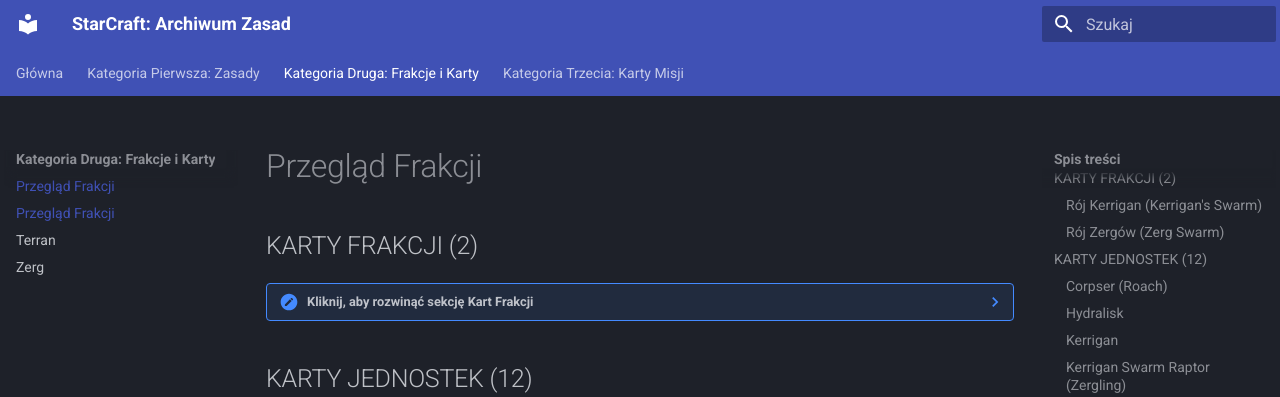
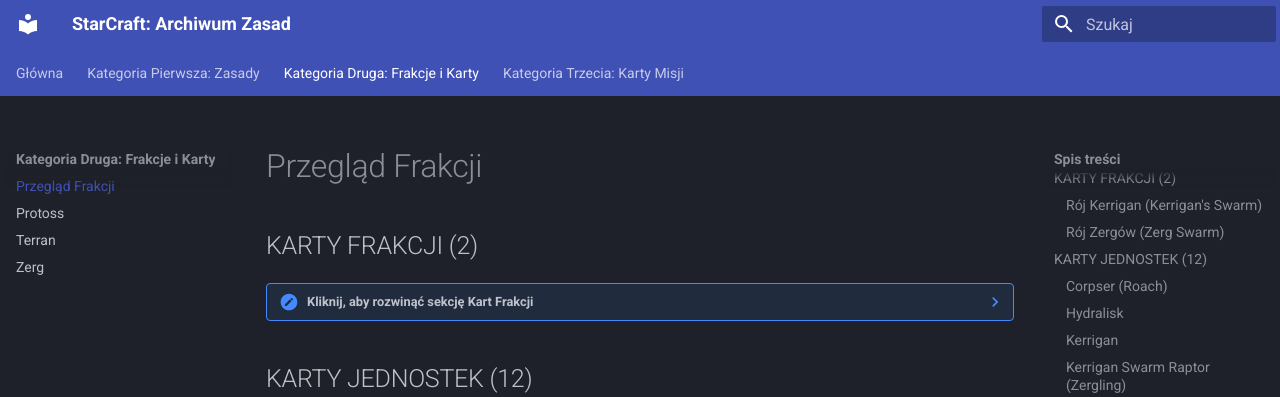
Before and after one commit to Ch3rryPL/sctmg_pl, an MkDocs documentation site: the page built from docs/frakcje/index.md, in a window 1280 px wide. Shown: the top 397 px of the page. Built offline with MkDocs 1.6.1 and Material for MkDocs 9.7.7, drawn with Linux system fonts in a browser that asks for light colours.

Commit message:
Update mkdocs.yml

```diff
--- a/mkdocs.yml
+++ b/mkdocs.yml
@@ -34,7 +34,7 @@
       - 'Rozdział 12: Przegląd Zasad': zasady/rozdzial-12.md
   - 'Kategoria Druga: Frakcje i Karty':
       - 'Przegląd Frakcji': frakcje/index.md
-      - 'Protoss': frakcje/index.md
+      - 'Protoss': frakcje/protoss.md
       - 'Terran': frakcje/terran.md
       - 'Zerg': frakcje/zerg.md
   - 'Kategoria Trzecia: Karty Misji':
```
